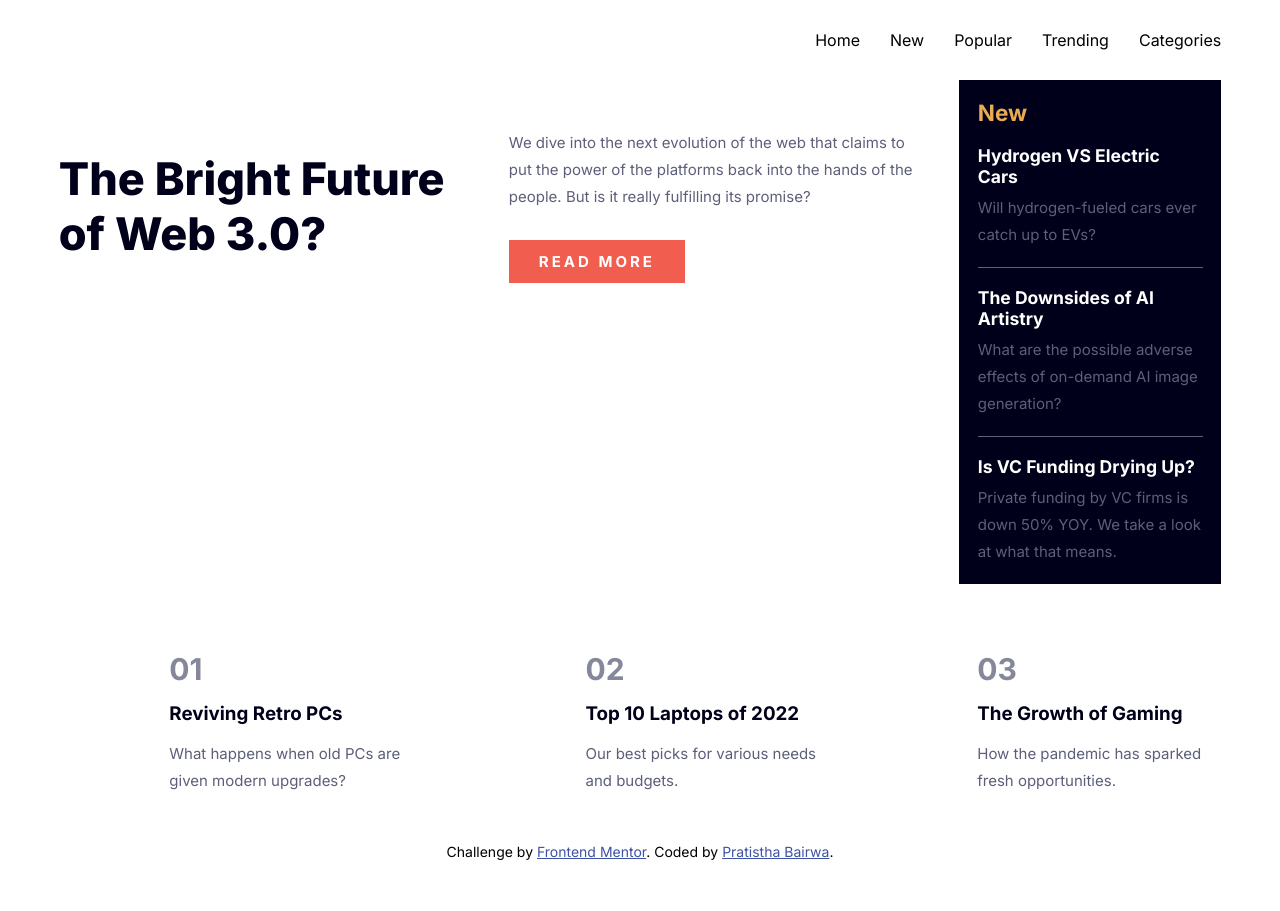
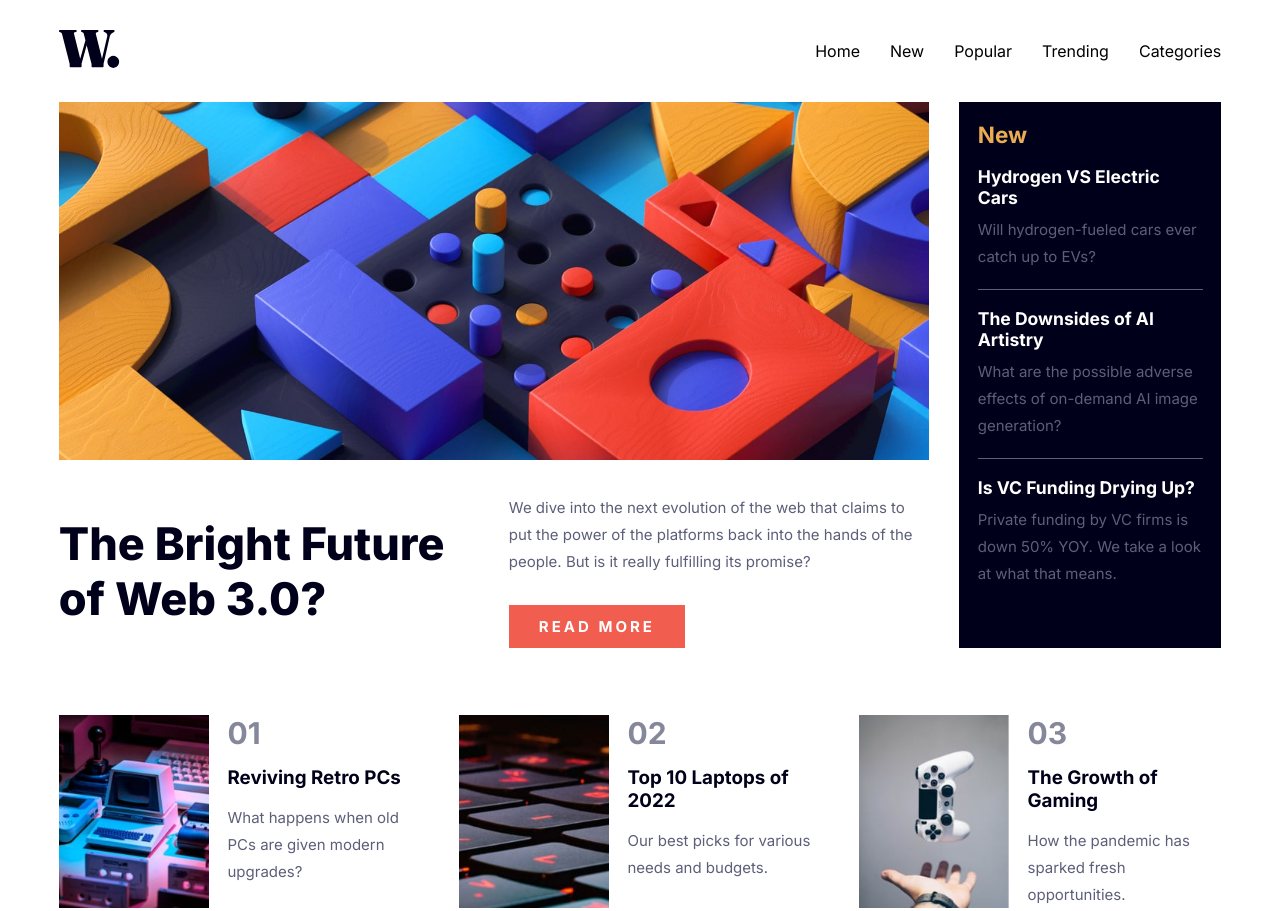
Before and after one commit to pratistha02/News-Homepage, a plain HTML site: page index.html in a window 1280 px wide. Shown: the top 911 px of the page. Drawn offline with Linux system fonts and the light colour scheme.

Commit message:
Update index.html

```diff
--- a/index.html
+++ b/index.html
@@ -3,7 +3,7 @@
 <head>
   <meta charset="UTF-8">
   <meta name="viewport" content="width=device-width, initial-scale=1.0">
-  <link rel="icon" type="image/png" sizes="32x32" href="raw.githubusercontent.com/pratistha02/Qr-Code-Component/main/favicon-32x32.png">
+  <link rel="icon" type="image/png" sizes="32x32" href="https://raw.githubusercontent.com/pratistha02/Qr-Code-Component/main/favicon-32x32.png">
    <link rel="stylesheet" href="styles.css">
 
   <title>Frontend Mentor | News homepage</title>
@@ -12,12 +12,12 @@
 <body>
   <header class="header">
     <div>
-      <img src="raw.githubusercontent.com/pratistha02/News-Homepage/57917d8f52748d1ace3002e622cc17f651a203ee/logo.svg" alt="">
+      <img src="https://raw.githubusercontent.com/pratistha02/News-Homepage/57917d8f52748d1ace3002e622cc17f651a203ee/logo.svg" alt="">
     </div>
 
     <nav>
       <button id="menu-close">
-        <img src="raw.githubusercontent.com/pratistha02/News-Homepage/57917d8f52748d1ace3002e622cc17f651a203ee/icon-menu-close.svg" alt="">
+        <img src="https://raw.githubusercontent.com/pratistha02/News-Homepage/57917d8f52748d1ace3002e622cc17f651a203ee/icon-menu-close.svg" alt="">
       </button>
 
       <ul>
@@ -31,7 +31,7 @@
 
     <div class="menu-button">
       <button id="menu-button">
-        <img src="raw.githubusercontent.com/pratistha02/News-Homepage/57917d8f52748d1ace3002e622cc17f651a203ee/icon-menu.svg" alt="">
+        <img src="https://raw.githubusercontent.com/pratistha02/News-Homepage/57917d8f52748d1ace3002e622cc17f651a203ee/icon-menu.svg" alt="">
       </button>
     </div>
   </header>
@@ -40,8 +40,8 @@
 
     <div>
       <picture>
-        <source media="(min-width: 768px)" srcset="raw.githubusercontent.com/pratistha02/News-Homepage/main/image-web-3-desktop.jpg">
-        <img src="raw.githubusercontent.com/pratistha02/News-Homepage/main/image-web-3-mobile.jpg" alt="">
+        <source media="(min-width: 768px)" srcset="https://raw.githubusercontent.com/pratistha02/News-Homepage/main/image-web-3-desktop.jpg">
+        <img src="https://raw.githubusercontent.com/pratistha02/News-Homepage/main/image-web-3-mobile.jpg" alt="">
       </picture>
 
       <article>
@@ -78,7 +78,7 @@
 
   <div class="cards">
     <article>
-      <img src="raw.githubusercontent.com/pratistha02/News-Homepage/main/image-retro-pcs.jpg" alt="">
+      <img src="https://raw.githubusercontent.com/pratistha02/News-Homepage/main/image-retro-pcs.jpg" alt="">
       <div>
        <span>01</span>
        <h4>Reviving Retro PCs</h4>
@@ -87,7 +87,7 @@
     </article>
 
     <article>
-      <img src="raw.githubusercontent.com/pratistha02/News-Homepage/main/image-top-laptops.jpg" alt="">
+      <img src="https://raw.githubusercontent.com/pratistha02/News-Homepage/main/image-top-laptops.jpg" alt="">
       <div>
        <span>02</span>
        <h4>Top 10 Laptops of 2022</h4>
@@ -96,7 +96,7 @@
     </article>
 
     <article>
-      <img src="raw.githubusercontent.com/pratistha02/News-Homepage/main/image-gaming-growth.jpg" alt="">
+      <img src="https://raw.githubusercontent.com/pratistha02/News-Homepage/main/image-gaming-growth.jpg" alt="">
       <div>
        <span>03</span>
        <h4>The Growth of Gaming</h4>
```
